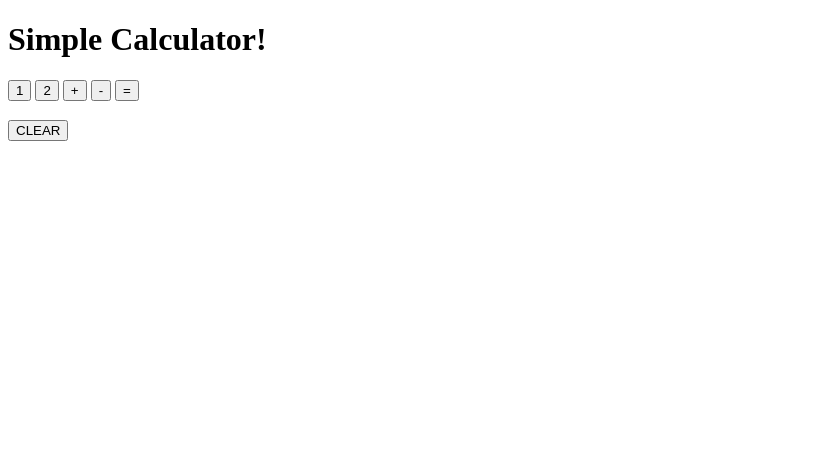
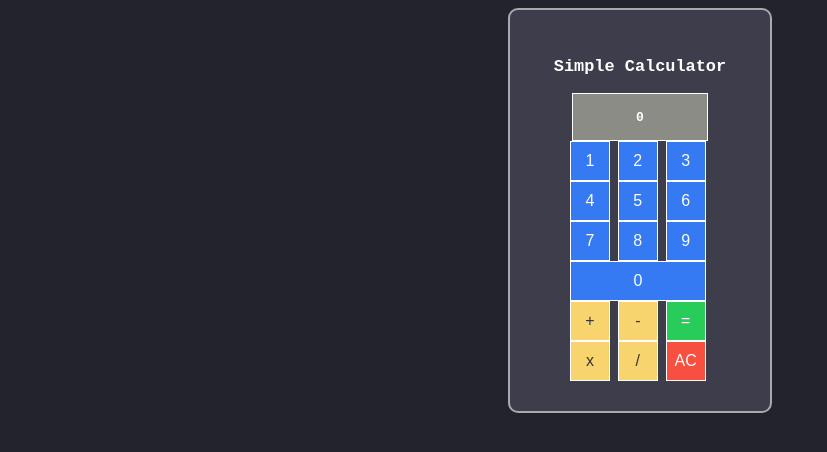
Before and after one commit to Neats29/LearnAngular, a plain HTML site: page index.html in a window 1280 px wide. Shown: the whole page, without its empty margins (0-827 px from the left). Drawn offline with nearby package versions, Linux system fonts and the light colour scheme.

Commit message:
all operators now working

```diff
--- a/index.html
+++ b/index.html
@@ -1,20 +1,34 @@
 <!doctype html>
 <html ng-app="app">
-  <head>
-    <script src="https://ajax.googleapis.com/ajax/libs/angularjs/1.4.7/angular.min.js"></script>
+   <head>
+        <script src="https://ajax.googleapis.com/ajax/libs/angularjs/1.4.7/angular.min.js"></script>
+        <link rel="stylesheet" href="main.css">
   </head>
   <body>
-    <div ng-controller="calController">
-      <h1>Simple Calculator!</h1>
-        <button type="number" ng-click="numberButton(1)">1 </button>
-        <button type="number" ng-click="numberButton(2)">2 </button>
-<!--        <button ng-model="total"></button>-->
-        <button ng-model="add">+</button>
-        <button ng-model="subtract">-</button>
+        <div class="calculator" ng-controller="calController">
+          <h3>Simple Calculator</h3>
+          <div class="display"><h3>{{ displayed }}</h3></div>
+        <div class="numbersDiv">
+            <button type="number" ng-click="numberButton(1)">1 </button>
+            <button type="number" ng-click="numberButton(2)">2 </button>
+            <button type="number" ng-click="numberButton(3)">3 </button>
+            <button type="number" ng-click="numberButton(4)">4 </button>
+            <button type="number" ng-click="numberButton(5)">5 </button>
+            <button type="number" ng-click="numberButton(6)">6 </button>
+            <button type="number" ng-click="numberButton(7)">7 </button>
+            <button type="number" ng-click="numberButton(8)">8 </button>
+            <button type="number" ng-click="numberButton(9)">9 </button>
+            <button id="zero" type="number" ng-click="numberButton(0)">0 </button>
+        </div>
+        <div class="operatorsDiv">
+            <button class="operator" ng-click="operation('add')">+</button>
+            <button class="operator" ng-click="operation('subtract')">-</button>
+            <button class="equals" ng-click="equals()">=</button>
+            <button class="operator" ng-click="operation('multiply')">x</button>
+            <button class="operator" ng-click="operation('divide')">/</button>
+            <button class="clear" ng-click="clear()">AC</button>
+        </div>
 
-        <button ng-click="equals()">=</button>
-        <h3>{{ displayed }}</h3>
-        <button ng-click="clear()">CLEAR</button>
     </div>
     <script src="js/app.js"></script>
     <script src="js/controllers/main.js"></script>
--- a/js/controllers/main.js
+++ b/js/controllers/main.js
@@ -1,22 +1,33 @@
 app.controller('calController', function($scope) {
-    $scope.currentValue = null;
     $scope.sum = null;
-    $scope.displayed = null;
+    $scope.displayed = '0';
+    $scope.secondValue = null;
+    $scope.operator = null;
 
-    $scope.add = '+';
-    $scope.subtract = '-';
-
-
+    $scope.operation = function(x){
+        return $scope.operator = x;
+    }
 
     $scope.numberButton = function(clickedValue) {
-        $scope.currentValue += clickedValue;
-        $scope.displayed = clickedValue;
+        if ($scope.displayed == '0') {
+            $scope.sum = clickedValue;
+            $scope.displayed = clickedValue;
+        }
+        else {
+            $scope.secondValue = clickedValue;
+            $scope.displayed = clickedValue;
+        }
     }
 
 
+    $scope.calculate = function() {
+        $scope.sum = $scope.sum.toFixed(1);
+        return
+        $scope.operator === 'add'      ? $scope.sum = $scope.sum + $scope.displayed :
+        $scope.operator === 'subtract' ? $scope.sum = $scope.sum - $scope.displayed :
+        $scope.operator === 'multiply' ? $scope.sum = $scope.sum * $scope.displayed :
+                                         $scope.sum = $scope.sum / $scope.displayed ;
 
-    $scope.calculate = function(operator) {
-        return operator === $scope.add ? $scope.sum = $scope.sum + $scope.currentValue : $scope.sum = $scope.sum - $scope.currentValue;
     }
 
     $scope.equals = function() {
@@ -27,5 +38,7 @@ app.controller('calController', function($scope) {
 
     $scope.clear = function() {
         $scope.sum = null;
+        $scope.displayed = '0';
+        $scope.currentValue = null;
     }
 })
--- a/main.css
+++ b/main.css
@@ -0,0 +1,89 @@
+body {
+    font-family: monospace;
+    background-color: #23232e;
+
+}
+.calculator {
+    border: 2px solid #a9a9ac;
+    width: 200px;
+    padding: 30px;
+    border-radius: 10px;
+    margin: auto;
+    display: block;
+    background-color: #3d3d4c;
+}
+
+.calculator h3 {
+    text-align: center;
+    font-size: 1.3em;
+    color: white;
+}
+
+.operator {
+    background-color: #f7d46d;
+    width: 40px;
+    height: 40px;
+    border: 1px solid white;
+    font-size: 1em;
+    color: #373733;
+}
+
+.operatorsDiv {
+    width: 140px;
+    margin: auto;
+    display: block;
+}
+
+.numbersDiv button {
+    background-color: #357af2;
+    width: 40px;
+    height: 40px;
+    border: 1px solid white;
+    color: white;
+    font-size: 1em;
+}
+
+.equals {
+    background-color: #28cc59;
+    width: 40px;
+    height: 40px;
+    border: 1px solid white;
+    color: white;
+    font-size: 1em;
+}
+.clear {
+    background-color: #f74f40;
+    width: 40px;
+    height: 40px;
+    border: 1px solid white;
+    color: white;
+    font-size: 1em;
+}
+
+.numbersDiv {
+    width: 140px;
+    margin: auto;
+    display: block;
+}
+
+#zero {
+    width: 136px;
+}
+
+.display {
+    background-color: #8c8c87;
+    width: 128px;
+    height: 40px;
+    margin-bottom: 8px;
+    padding: 3px;
+    margin: auto;
+    display: block;
+    border: 1px solid white;
+    left: 2px;
+}
+
+.display h3 {
+    color: white;
+    font-size: 1em;
+    text-align: center;
+}
```
